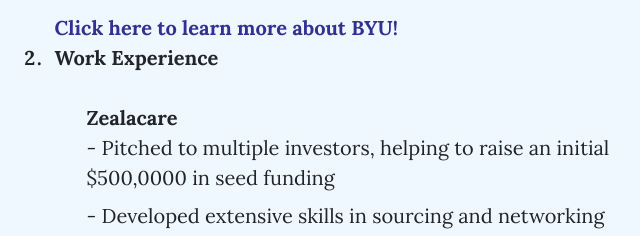
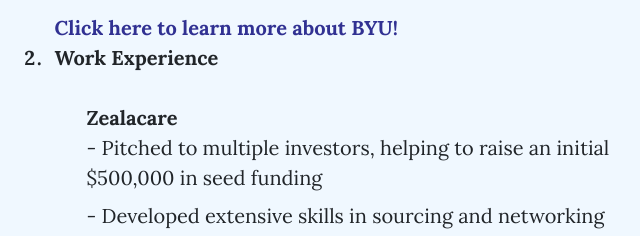
Before and after one commit to aidan-napier/Webdev, a plain HTML site: page index.html in a window 1280 px wide. Shown: the part 902-1138 px from the top of the page, 323-963 px from the left. Drawn offline with nearby package versions, Linux system fonts and the light colour scheme.

Commit message:
Add files via upload

```diff
--- a/index.html
+++ b/index.html
@@ -74,7 +74,7 @@
                         <ul>
                             <dl>
                                 <dt class="bold">Zealacare</dt>
-                                <dd>- Pitched to multiple investors, helping to raise an initial $500,0000 in seed funding</dd>
+                                <dd>- Pitched to multiple investors, helping to raise an initial $500,000 in seed funding</dd>
                                 <dd>- Developed extensive skills in sourcing and networking</dd>
                                 <dd>- Created and developed an accurate business model and sales strategy</dd>
                                 <dt class="bold">Aptive Environmental</dt>
```
